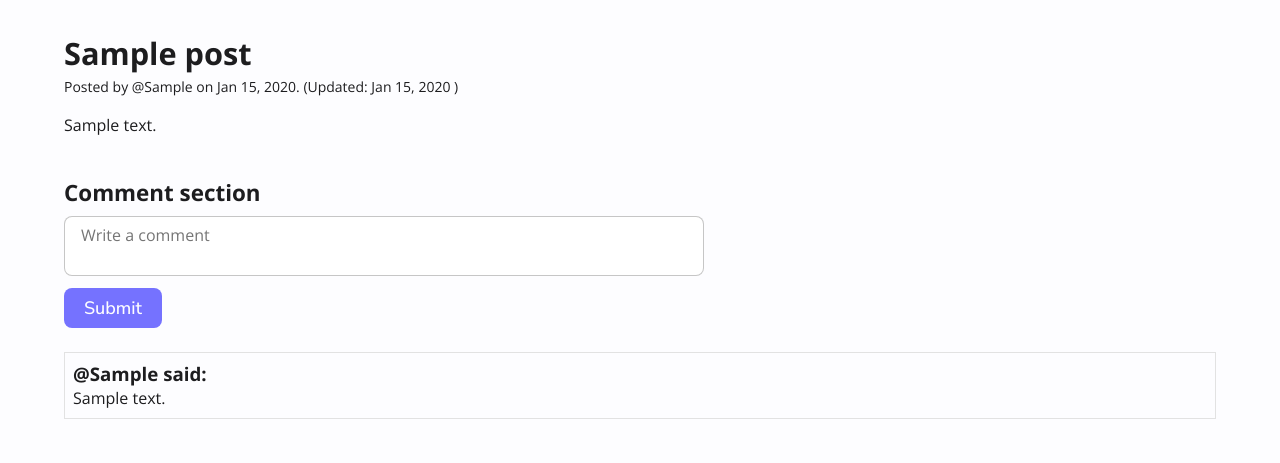
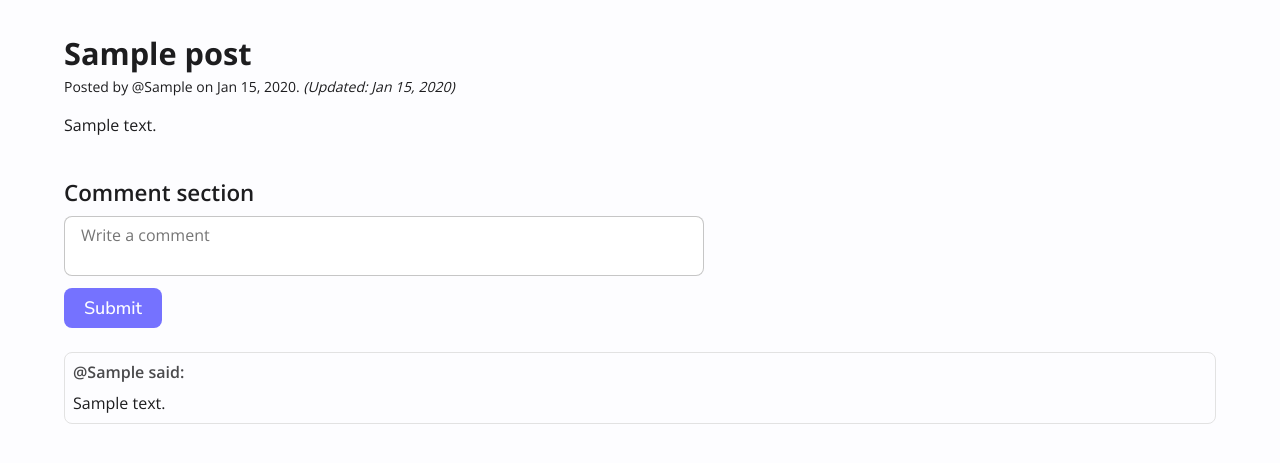
Before and after one commit to CarlosZamora14/inkspirea, a Flask app: template app/templates/blog/post.html in a window 1280 px wide. Shown: the part 58-521 px from the top of the page. Run offline with Flask 3, Linux system fonts and the light colour scheme; the template is opened without the code that fills it: most values are stand-ins (such as "Sample title", 1, 10 or a date in 2020).

Commit message:
implement comment creation functionality on each post

```diff
--- a/app/models/user.py
+++ b/app/models/user.py
@@ -44,7 +44,7 @@ class User:
 
   def to_json(self) -> Dict[str, any]:
     return {
-      '_id': str(self._id),
+      '_id': str(self._id) if self._id else None,
       'username': self.username,
       'password': self.password,
       'is_admin': self.is_admin,
--- a/app/static/css/styles.css
+++ b/app/static/css/styles.css
@@ -599,7 +599,8 @@ h6 {
 }
 
 /* Post page */
-.post__title, .comments__title {
+.post__title,
+.comments__title {
   font-size: clamp(1.25rem, 2.4vw, 2rem);
   margin-bottom: 0.125rem;
 }
@@ -614,13 +615,23 @@ h6 {
   font-size: clamp(0.9375rem, 1.25vw, 1.375rem);
 }
 
+.post__last-updated {
+  font-style: italic;
+}
+
+.comments-section {
+  margin-bottom: 2rem;
+}
+
 .comments-section__title {
   font-size: clamp(1.0625rem, 1.75vw, 1.5rem);
   margin-bottom: 0.5rem;
+  font-weight: 600;
 }
 
 .comments-section .form {
-  margin-bottom: 1.5rem;;
+  margin-bottom: 1.5rem;
+  ;
 }
 
 .comments {
@@ -632,4 +643,16 @@ h6 {
 .comment {
   padding: 0.5rem;
   border: 1px solid #E2E2E2;
+  border-radius: 0.5rem;
 }
+
+.comment__title {
+  font-size: clamp(1rem, 1.25vw, 1.5rem);
+  margin-bottom: 0.5rem;
+  color: rgba(var(--dark-clr) / 0.8);
+  font-weight: 600;
+}
+
+.comment__content {
+  font-size: clamp(0.9375rem, 1.25vw, 1.375rem);
+}
--- a/app/templates/blog/post.html
+++ b/app/templates/blog/post.html
@@ -10,7 +10,7 @@
       <p class="post__details">
         Posted by @{{ users_dict[post.author_id] }} on {{ post.created_at.strftime('%b %#d, %Y') }}.
         {% if post.updated_at %}
-          <span class="post__last-updated">(Updated: {{ post.updated_at.strftime('%b %#d, %Y')}} )</span>
+          <span class="post__last-updated">(Updated: {{ post.updated_at.strftime('%b %#d, %Y')}})</span>
         {% endif %}
       </p>
       <p class="post__body">
@@ -20,7 +20,7 @@
 
     <section class="comments-section">
       <h2 class="comments-section__title">Comment section</h2>
-      <form class="form">
+      <form class="form" id="create-comment" data-post-id="{{ post._id }}">
         <div class="form__field">
           <label for="comment" class="visually-hidden">Add new comment</label>
           <textarea name="comment" id="comment" placeholder="Write a comment" cols="30" rows="2" class="form__text-area"></textarea>
@@ -32,8 +32,8 @@
         <div class="comments">
           {% for comment in comments %}
             <div class="comment">
-              <h3>@{{ users_dict[comment.author_id] }} said:</h3>
-              <p>
+              <h3 class="comment__title">@{{ users_dict[comment.author_id] }} said:</h3>
+              <p class="comment__content">
                 {{ comment.content }}
               </p>
             </div>
```
Also changed, not shown: app/models/comment.py (+13 -4 lines), app/models/post.py (+3 -5 lines), app/static/js/main.js (+24 -7 lines), app/views/blog.py (+21 -0 lines).
